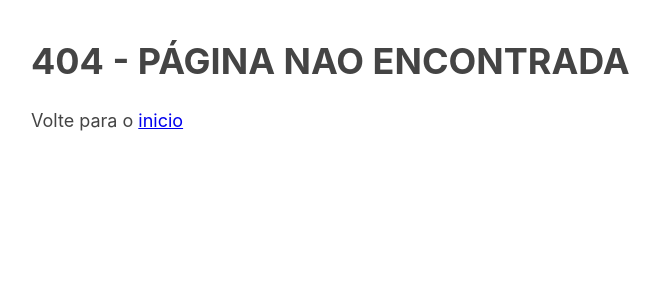
After one commit to dvanael/pokespite, a Flask app: page /1 in a window 1280 px wide. The commit adds this page. Shown: the top 300 px of the page, without its empty margins (284-944 px from the left). Run offline with Flask 3, Linux system fonts and the light colour scheme.

Commit message:
feat: adiciona página 404

```diff
--- a/app.py
+++ b/app.py
@@ -1,6 +1,5 @@
 from flask import Flask, request, render_template, send_file
 import requests
-import os
 from io import BytesIO
 from zipfile import ZipFile
 
@@ -50,7 +49,7 @@ def index():
 
 @app.route("/<path:path>", methods=["GET"])
 def catch_all(path):
-    return "404 - Page Not Found", 404
+    return render_template("404.html")
 
 
 if __name__ == "__main__":
--- /dev/null
+++ b/templates/404.html
@@ -0,0 +1,14 @@
+<!DOCTYPE html>
+<html lang="en">
+<head>
+  <meta charset="UTF-8">
+  <meta name="viewport" content="width=device-width, initial-scale=1.0">
+  <title>Pokémon Icon Downloader</title>
+  <link rel="stylesheet" href="{{ url_for('static', filename='css/main.css') }}">
+  <link rel="shortcut icon" href="{{ url_for('static', filename='favicon.ico') }}" type="image/x-icon">
+</head>
+<body>
+  <h1>404 - PÁGINA NAO ENCONTRADA</h1>
+  <p>Volte para o <a href="{{ url_for('index') }}">inicio</a></p>
+</body>
+</html>
--- a/templates/index.html
+++ b/templates/index.html
@@ -3,8 +3,9 @@
 <head>
   <meta charset="UTF-8">
   <meta name="viewport" content="width=device-width, initial-scale=1.0">
-  <title>Pokémon Image Downloader</title>
+  <title>Pokémon Icon Downloader</title>
   <link rel="stylesheet" href="{{ url_for('static', filename='css/main.css') }}">
+  <link rel="shortcut icon" href="{{ url_for('static', filename='favicon.ico') }}" type="image/x-icon">
 </head>
 <body>
   <h1>Pokémon Image Downloader</h1>
```
